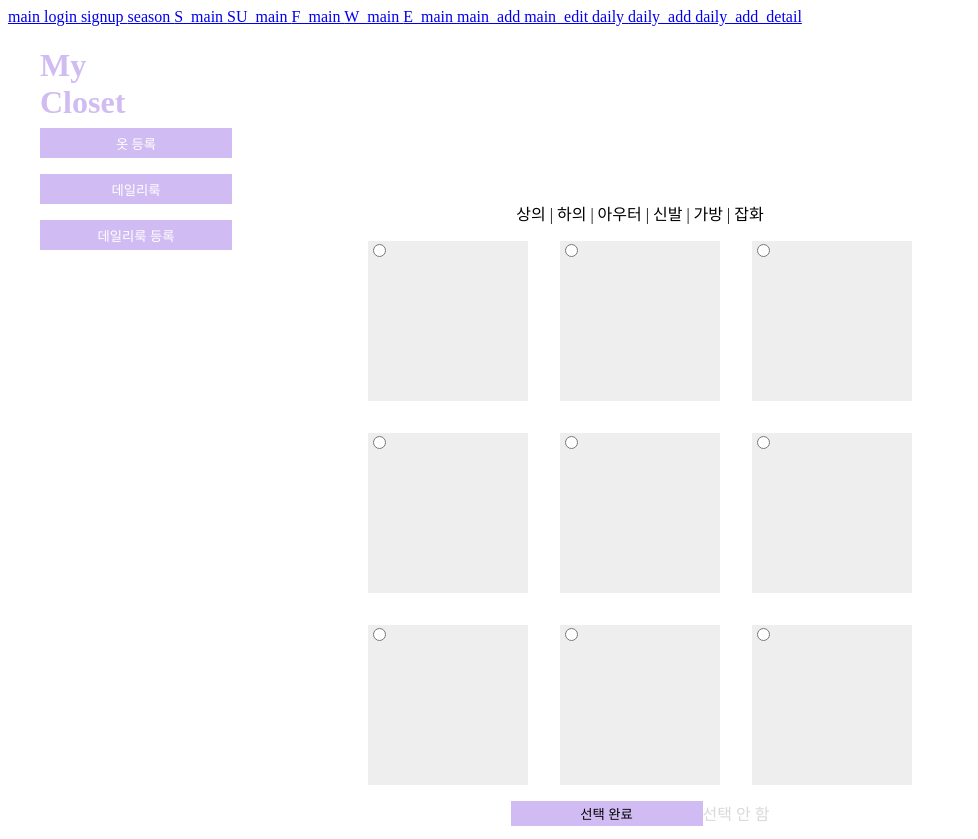
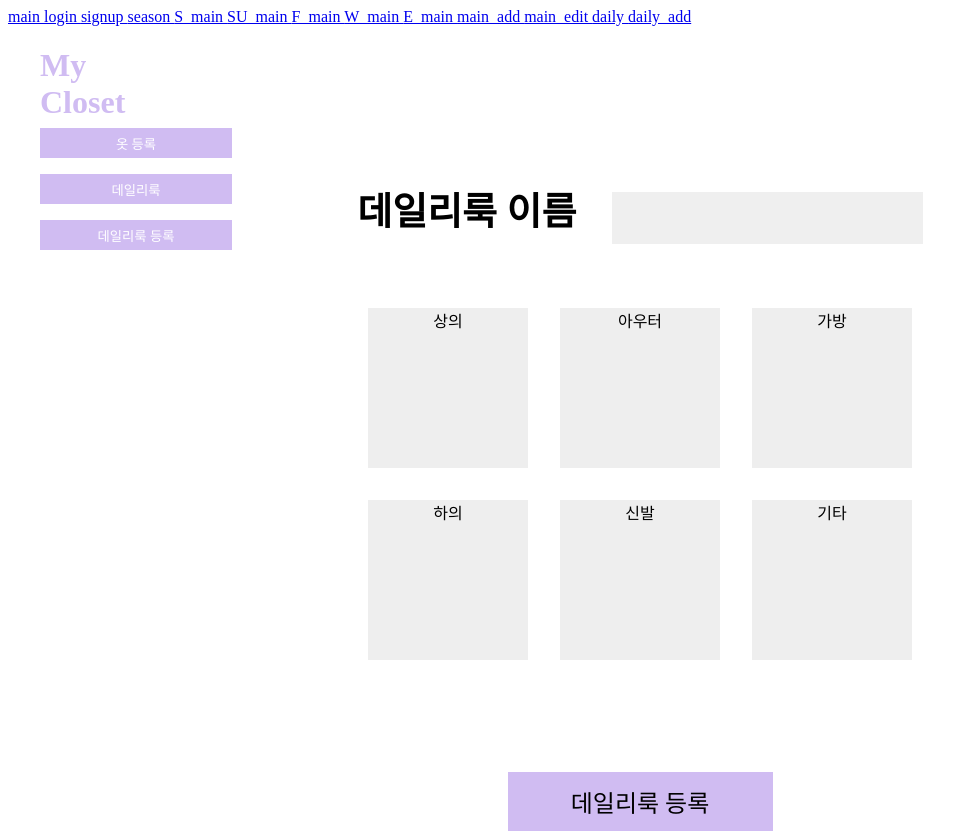
Before and after one commit to baeksehee/SKHUFP_Frontend, a Next.js app: page /d_add in a window 1280 px wide. Shown: the whole page, without its empty margins (0-978 px from the left). Built offline with nearby package versions, Linux system fonts and the light colour scheme; a web font is replaced by a local one.

Commit message:
style: page 정리

```diff
--- a/src/components/Nav.tsx
+++ b/src/components/Nav.tsx
@@ -7,7 +7,7 @@ export default function Nav() {
         <>
             <Logo />
             <StyledNav>
-                <Link href="/season">
+                <Link href="/m_add">
                     <StyledBtn>옷 등록</StyledBtn>
                 </Link>
                 <br />
--- a/src/pages/_app.tsx
+++ b/src/pages/_app.tsx
@@ -19,8 +19,7 @@ export default function App({ Component, pageProps }: AppProps) {
         <Link href={'/m_add'}>main_add </Link>
         <Link href={'/m_edit'}>main_edit </Link>
         <Link href={'/daily'}>daily </Link>
-        <Link href={'/d_add'}>daily_add </Link>
-        <Link href={'/d_add_detail'}>daily_add_detail</Link>
+        <Link href={'/d_add'}>daily_add</Link>
       </nav>
       <Component {...pageProps} />
     </>
--- a/src/pages/d_add.tsx
+++ b/src/pages/d_add.tsx
@@ -6,71 +6,123 @@ export default function D_add() {
     <>
       <Nav />
       <Container>
-                <StyledNav>
-                    상의 | 하의 | 아우터 | 신발 | 가방 | 잡화
-                </StyledNav>
-                <StyledGrid>
-                    <Item><input type="radio" /></Item>
-                    <Item><input type="radio" /></Item>
-                    <Item><input type="radio" /></Item>
-                    <Item><input type="radio" /></Item>
-                    <Item><input type="radio" /></Item>
-                    <Item><input type="radio" /></Item>
-                    <Item><input type="radio" /></Item>
-                    <Item><input type="radio" /></Item>
-                    <Item><input type="radio" /></Item>
-                </StyledGrid>
-                <div>
-                    <StyledBtn>선택 완료</StyledBtn>
-                    <StyledSpan>선택 안 함</StyledSpan>
-                </div>
+        <StyledForm>
+          {" "}
+          <StyledH3>
+            <StyledSpan>데일리룩 이름</StyledSpan> <StyledInput></StyledInput>
+          </StyledH3>
+          <StyledDiv>
+            <TopDiv>상의</TopDiv>
+            <OuterDiv>아우터</OuterDiv>
+            <BagDiv>가방</BagDiv>
+            <ButtonDiv>하의</ButtonDiv>
+            <ShoesDiv>신발</ShoesDiv>
+            <EtcDiv>기타</EtcDiv>
+          </StyledDiv>
+          <StyledButton>데일리룩 등록</StyledButton>
+        </StyledForm>
       </Container>
     </>
-    )
+  );
 }
 
-const StyledNav = styled.nav`
-cursor: pointer;
+const Container = styled.div`
+  display: flex;
+  justify-content: center;
+  align-items: center;
 `;
 
-const Container = styled.div`
+const StyledH3 = styled.h3`
+  font-size: 38px;
+
+  margin-bottom: 6vh;
+`;
+
+const StyledSpan = styled.span`
+  margin-right: 2vw;
+`;
+
+const StyledForm = styled.form`
   display: flex;
   flex-direction: column;
   justify-content: center;
   align-items: center;
-
-margin-top: 10vh;
 `;
 
-const StyledGrid = styled.div`
+const StyledInput = styled.input`
+  width: 24vw;
+  height: 50px;
+
+  font-size: 20px;
+
+  background-color: #efefef;
+  border: none;
+`;
+
+const StyledDiv = styled.div`
+  //components의 Grid.tsx
   display: grid;
   grid-template-columns: 15vw 15vw 15vw;
-grid-template-rows: 15vw 15vw 15vw;
+  grid-template-rows: 15vw 15vw;
 `;
 
-const Item = styled.div`
+const TopDiv = styled.div`
   margin: 1rem;
+
+  text-align: center;
+
   background-color: #eeeeee;
 `;
 
-const StyledBtn = styled.button`
-width: 15vw;
-height: 25px;
+const OuterDiv = styled.div`
+  margin: 1rem;
 
-border: 1px solid #d0bcf2;
+  text-align: center;
+
+  background-color: #eeeeee;
+`;
+
+const BagDiv = styled.div`
+  margin: 1rem;
+
+  text-align: center;
+
+  background-color: #eeeeee;
+`;
+
+const ButtonDiv = styled.div`
+  margin: 1rem;
+
+  text-align: center;
+
+  background-color: #eeeeee;
+`;
+
+const ShoesDiv = styled.div`
+  margin: 1rem;
+
+  text-align: center;
+
+  background-color: #eeeeee;
+`;
+
+const EtcDiv = styled.div`
+  margin: 1rem;
+
+  text-align: center;
+
+  background-color: #eeeeee;
+`;
+
+const StyledButton = styled.button`
+  margin-top: 12vh;
+
+  width: 265px;
+  height: 59px;
 
   background-color: #d0bcf2;
-cursor: pointer;
 
-&:hover {
-    color: #d0bcf2;
-    background-color: white;
-  }
+  font-size: 24px;
+
+  border: none;
 `;
-
-const StyledSpan = styled.div`
-float: right;
-
-color: #d9d9d9;
-cursor: pointer;
-`;
--- a/src/pages/login.tsx
+++ b/src/pages/login.tsx
@@ -1,3 +1,4 @@
+import Link from "next/link";
 import styled from "styled-components";
 
 export default function Login() {
@@ -18,7 +19,9 @@ export default function Login() {
                     <StyledInput type="password" />
                 </div>
             </div>
-            <StyledBtn>로그인하기</StyledBtn>
+            <Link href="/season">
+                <StyledBtn>로그인하기</StyledBtn>
+            </Link>
         </Container>
     )
 }
--- a/src/pages/signup.tsx
+++ b/src/pages/signup.tsx
@@ -1,3 +1,4 @@
+import Link from "next/link";
 import styled from "styled-components";
 
 export default function Signup() {
@@ -22,7 +23,9 @@ export default function Signup() {
                     <StyledInput type="phonenumber" />
                 </div>
             </div>
-            <StyledBtn>가입하기</StyledBtn>
+            <Link href="/season">
+                <StyledBtn>가입하기</StyledBtn>
+            </Link>
         </Container>
     )
 }
```
Also changed, not shown: src/pages/d_add_detail.tsx (deleted, +0 -128 lines), src/pages/m_add.tsx (+5 -10 lines). Lines whose indentation alone changed are shown as unchanged.
